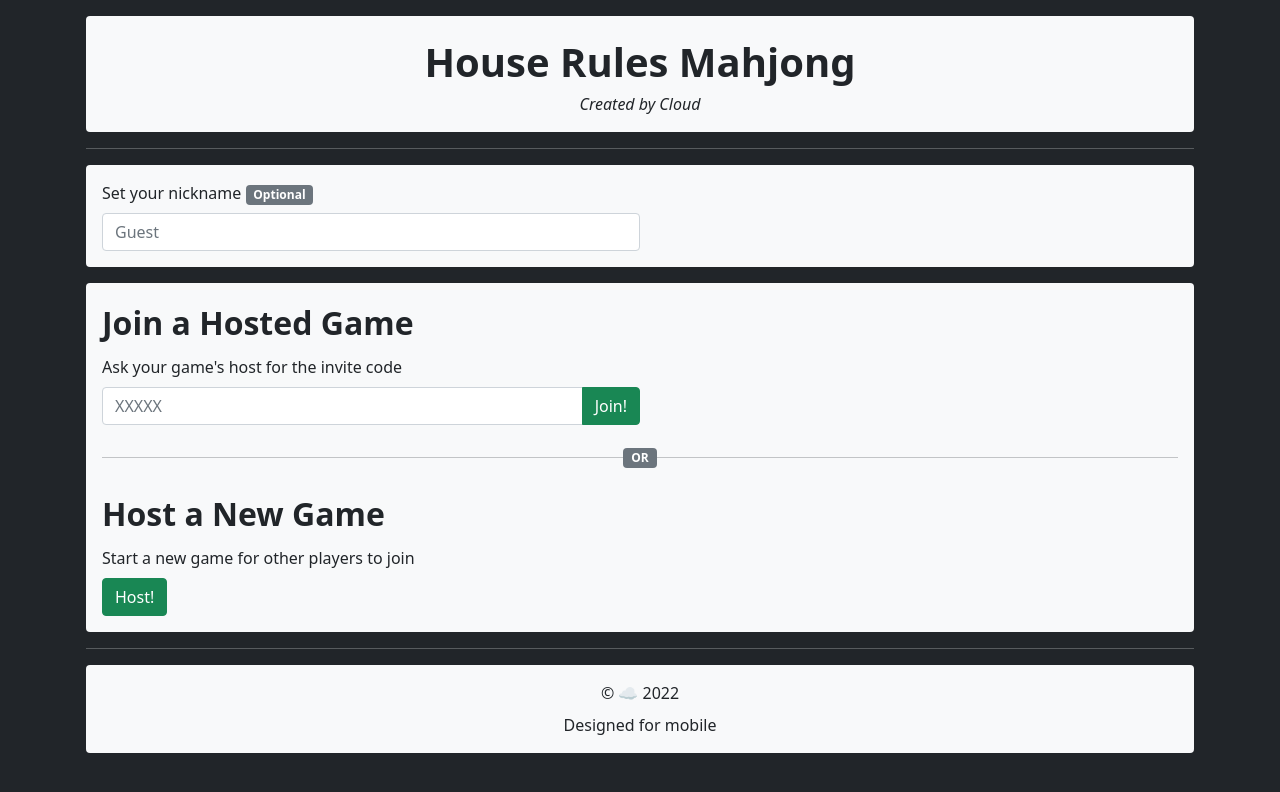
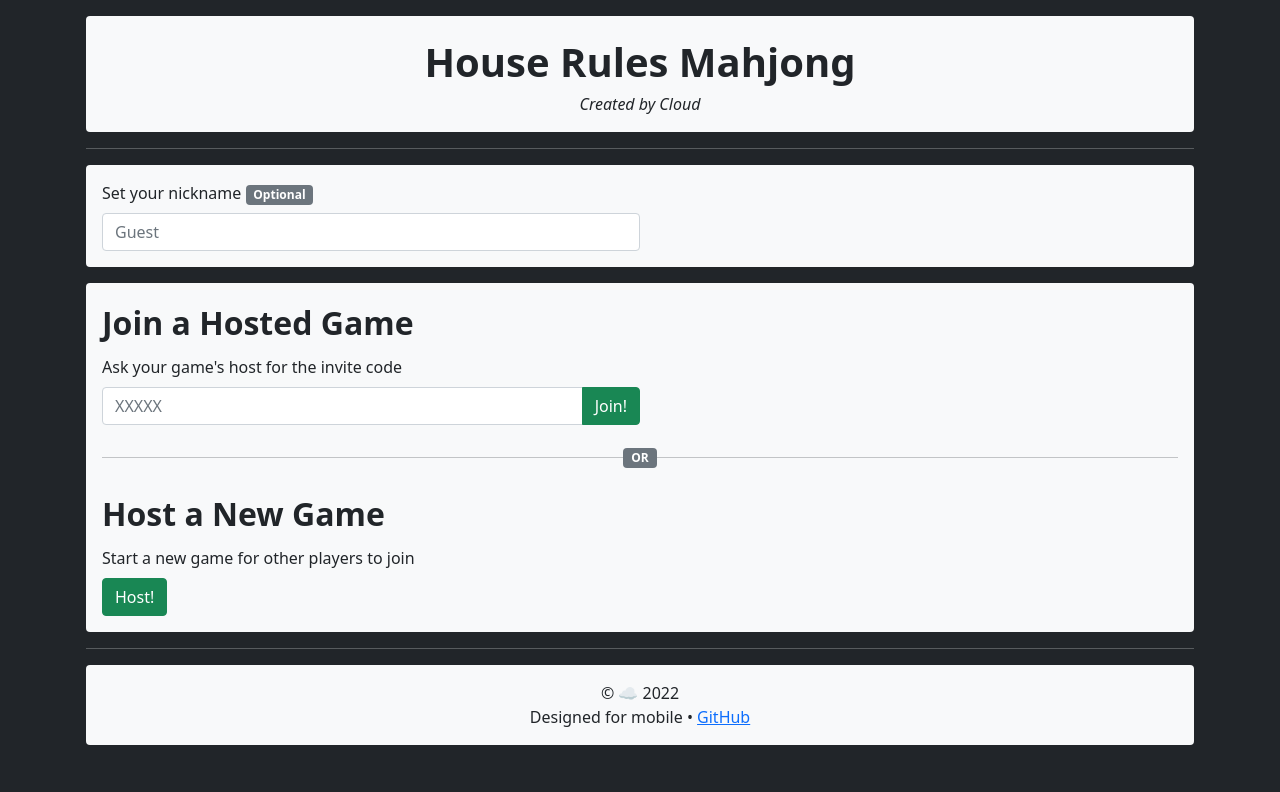
Before and after one commit to Cloud7050/nodejs-mahjong, a Next.js app: page / in a window 1280 px wide. Shown: the top 792 px of the page. Built offline with nearby package versions, Linux system fonts and the light colour scheme.

Commit message:
feat(index): Add link to GitHub repo

```diff
--- a/pages/index.jsx
+++ b/pages/index.jsx
@@ -70,11 +70,16 @@ export default function Index() {
 			<hr className="text-light"/>
 
 			<LightTile>
-				<div className="mb-2 text-center">
-					© ☁ 2022
-				</div>
 				<div className="text-center">
-					Designed for mobile
+					<div>
+						© ☁ 2022
+					</div>
+					<div>
+						Designed for mobile •{" "}
+						<a href="https://github.com/Cloud7050/nodejs-mahjong">
+							GitHub
+						</a>
+					</div>
 				</div>
 			</LightTile>
 		</div>
```
